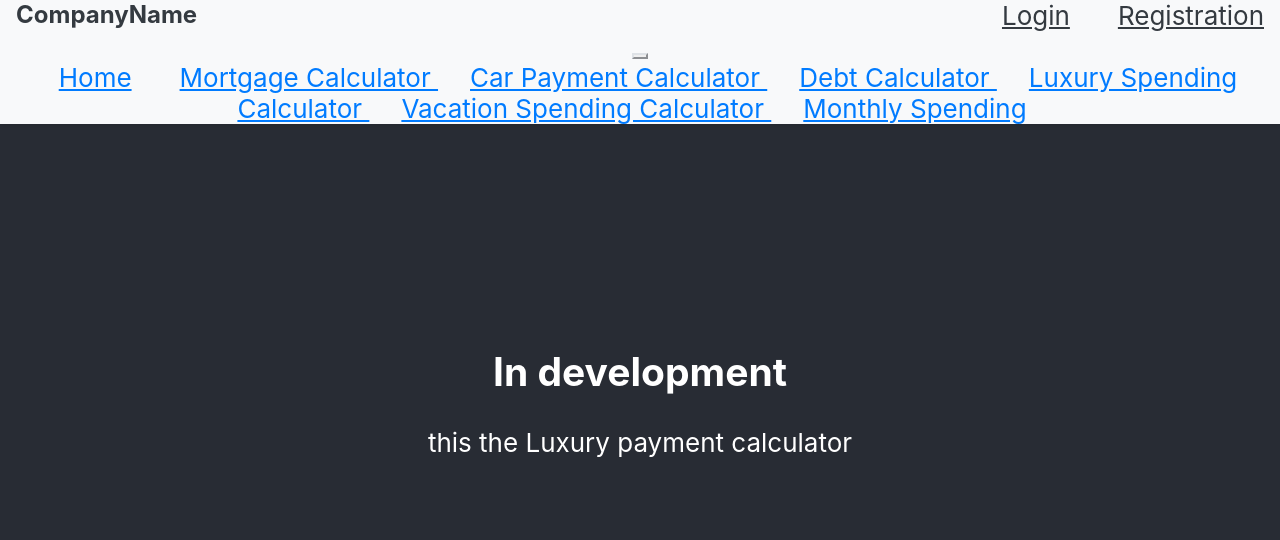
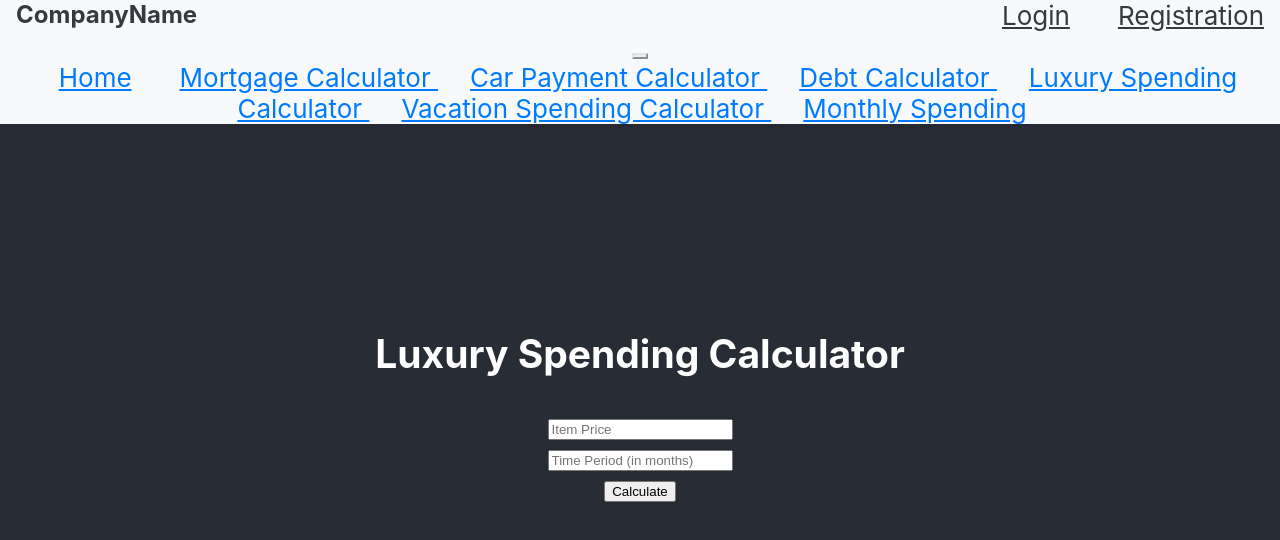
Before and after one commit to deelaw8898/Wealth-Wise, a React (Create React App) app in the folder Frontend/: page /luxury in a window 1280 px wide. Shown: the top 540 px of the page. Built offline with nearby package versions, Linux system fonts and the light colour scheme; a web font is replaced by a local one.

Commit message:
savings per month feature works

```diff
--- a/Frontend/src/pages/luxury_spending/luxury.js
+++ b/Frontend/src/pages/luxury_spending/luxury.js
@@ -1,19 +1,62 @@
-import React from "react";
+import React, { useState } from "react";
 
-function luxury(){
-    return(
-        <section>
-            <div class="container-fluid">
-                <h1 class ="mt-5">
-                    In development
-                </h1>
-                <p>
-                    this the Luxury payment calculator
-                </p>
+function Luxury() {
+  const [itemPrice, setItemPrice] = useState("");
+  const [timePeriod, setTimePeriod] = useState("");
+  const [totalSpending, setTotalSpending] = useState(0);
+  const [monthlySavings, setMonthlySavings] = useState(0);
 
-            </div>
-        </section>
-    );
+  const calculateTotalSpending = () => {
+    const taxRate = 0.1; // 10% tax rate
+    const itemPriceNumber = parseFloat(itemPrice);
+    const timePeriodNumber = parseInt(timePeriod, 10);
+
+    if (!isNaN(itemPriceNumber) && !isNaN(timePeriodNumber)) {
+      const taxAmount = itemPriceNumber * taxRate;
+      const totalPrice = itemPriceNumber + taxAmount;
+      setTotalSpending(totalPrice);
+
+      const requiredSavings = totalPrice / timePeriodNumber;
+      setMonthlySavings(requiredSavings.toFixed(2));
+    }
+  };
+
+  return (
+    <section>
+      <div className="container-fluid">
+        <h1 className="mt-5">Luxury Spending Calculator</h1>
+        <div className="input-group mb-3">
+          <input
+            type="number"
+            className="form-control"
+            placeholder="Item Price"
+            value={itemPrice}
+            onChange={(e) => setItemPrice(e.target.value)}
+          />
+        </div>
+
+        <div className="input-group mb-3">
+          <input
+            type="number"
+            className="form-control"
+            placeholder="Time Period (in months)"
+            value={timePeriod}
+            onChange={(e) => setTimePeriod(e.target.value)}
+          />
+        </div>
+
+        {totalSpending > 0 && (
+          <div>
+            <p>Total Spending (including tax): ${totalSpending.toFixed(2)}</p>
+            <p>Monthly Savings Required: ${monthlySavings}</p>
+          </div>
+        )}
+      </div>
+      <button className="btn btn-primary" onClick={calculateTotalSpending}>
+        Calculate
+      </button>
+    </section>
+  );
 }
 
-export default luxury;
+export default Luxury;
```
